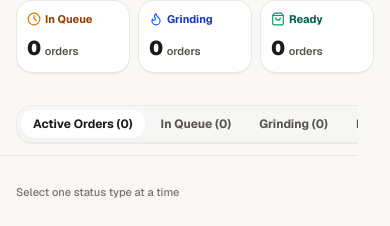
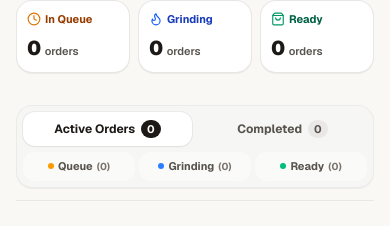
Before and after one commit to huzaifa-vu/atta-chakki-nextjs, a Next.js app: page /admin in a window 390 px wide. Shown: the part 199-425 px from the top of the page. Built offline with nearby package versions, Linux system fonts and the light colour scheme; no server answers; the database is empty.

Commit message:
feat(admin): zero-scroll mobile status filter navigation with untouched desktop tabs

```diff
--- a/src/app/admin/page.tsx
+++ b/src/app/admin/page.tsx
@@ -543,10 +543,112 @@ export default function AdminDashboardPage() {
 
         {/* Generous Spacing Buffer & Divider before Tabs */}
         <div className="pt-2 sm:pt-4 space-y-4 w-full min-w-0">
-          {/* Segmented Filter Navigation Tabs - Horizontally scrollable without breaking parent */}
-          <div className="w-full border-b border-stone-200/80 pb-3 overflow-x-auto no-scrollbar -mx-4 px-4 sm:mx-0 sm:px-0">
+          {/* Mobile Status Filter Navigation (Zero-scroll 2-tier segmented control) */}
+          <div className="sm:hidden w-full border-b border-stone-200/80 pb-3">
+            <div className="bg-stone-100/90 p-1.5 rounded-2xl border border-stone-200/70 shadow-2xs space-y-1.5 w-full">
+              {/* Row 1: Macro Views (Active Orders vs Completed History) */}
+              <div className="grid grid-cols-2 gap-1.5">
+                <button
+                  type="button"
+                  onClick={() => setActiveTab('all_active')}
+                  className={`py-2 px-3 rounded-xl text-xs font-bold transition-all cursor-pointer flex items-center justify-center gap-1.5 min-w-0 ${
+                    activeTab === 'all_active'
+                      ? 'bg-white text-stone-900 shadow-xs ring-1 ring-stone-900/5'
+                      : 'text-stone-600 hover:text-stone-900 hover:bg-white/40'
+                  }`}
+                >
+                  <span className="truncate">Active Orders</span>
+                  <span
+                    className={`text-[11px] px-1.5 py-0.5 rounded-full font-bold shrink-0 transition-colors ${
+                      activeTab === 'all_active'
+                        ? 'bg-stone-900 text-white'
+                        : 'bg-stone-200/80 text-stone-600'
+                    }`}
+                  >
+                    {activeOrders.length}
+                  </span>
+                </button>
+
+                <button
+                  type="button"
+                  onClick={() => setActiveTab('completed')}
+                  className={`py-2 px-3 rounded-xl text-xs font-bold transition-all cursor-pointer flex items-center justify-center gap-1.5 min-w-0 ${
+                    activeTab === 'completed'
+                      ? 'bg-stone-800 text-white shadow-xs'
+                      : 'text-stone-600 hover:text-stone-900 hover:bg-white/40'
+                  }`}
+                >
+                  <span className="truncate">Completed</span>
+                  <span
+                    className={`text-[11px] px-1.5 py-0.5 rounded-full font-bold shrink-0 transition-colors ${
+                      activeTab === 'completed'
+                        ? 'bg-stone-700 text-stone-200'
+                        : 'bg-stone-200/80 text-stone-600'
+                    }`}
+                  >
+                    {completedOrders.length}
+                  </span>
+                </button>
+              </div>
+
+              {/* Row 2: Active Pipeline Stage Sub-filters */}
+              <div className="grid grid-cols-3 gap-1">
+                <button
+                  type="button"
+                  onClick={() => setActiveTab('queued')}
+                  className={`py-1.5 px-1.5 rounded-xl text-[11px] font-bold transition-all cursor-pointer flex items-center justify-center gap-1 min-w-0 ${
+                    activeTab === 'queued'
+                      ? 'bg-amber-600 text-white shadow-xs'
+                      : 'bg-white/50 text-stone-600 hover:text-stone-900 hover:bg-white'
+                  }`}
+                >
+                  <span className={`w-1.5 h-1.5 rounded-full shrink-0 ${activeTab === 'queued' ? 'bg-amber-200' : 'bg-amber-500'}`} />
+                  <span className="truncate">Queue</span>
+                  <span className={`text-[10px] font-bold shrink-0 ${activeTab === 'queued' ? 'text-amber-100' : 'text-stone-500'}`}>
+                    ({queuedOrders.length})
+                  </span>
+                </button>
+
+                <button
+                  type="button"
+                  onClick={() => setActiveTab('grinding')}
+                  className={`py-1.5 px-1.5 rounded-xl text-[11px] font-bold transition-all cursor-pointer flex items-center justify-center gap-1 min-w-0 ${
+                    activeTab === 'grinding'
+                      ? 'bg-blue-600 text-white shadow-xs'
+                      : 'bg-white/50 text-stone-600 hover:text-stone-900 hover:bg-white'
+                  }`}
+                >
+                  <span className={`w-1.5 h-1.5 rounded-full shrink-0 ${activeTab === 'grinding' ? 'bg-blue-200' : 'bg-blue-500'}`} />
+                  <span className="truncate">Grinding</span>
+                  <span className={`text-[10px] font-bold shrink-0 ${activeTab === 'grinding' ? 'text-blue-100' : 'text-stone-500'}`}>
+                    ({grindingOrders.length})
+                  </span>
+                </button>
+
+                <button
+                  type="button"
+                  onClick={() => setActiveTab('ready')}
+                  className={`py-1.5 px-1.5 rounded-xl text-[11px] font-bold transition-all cursor-pointer flex items-center justify-center gap-1 min-w-0 ${
+                    activeTab === 'ready'
+                      ? 'bg-emerald-600 text-white shadow-xs'
+                      : 'bg-white/50 text-stone-600 hover:text-stone-900 hover:bg-white'
+                  }`}
+                >
+                  <span className={`w-1.5 h-1.5 rounded-full shrink-0 ${activeTab === 'ready' ? 'bg-emerald-200' : 'bg-emerald-500'}`} />
+                  <span className="truncate">Ready</span>
+                  <span className={`text-[10px] font-bold shrink-0 ${activeTab === 'ready' ? 'text-emerald-100' : 'text-stone-500'}`}>
+                    ({readyOrders.length})
+                  </span>
+                </button>
+              </div>
+            </div>
+          </div>
+
+          {/* Desktop Segmented Filter Navigation Tabs (Unchanged for >= sm / Desktop) */}
+          <div className="hidden sm:block w-full border-b border-stone-200/80 pb-3 overflow-x-auto no-scrollbar">
             <div className="bg-stone-100/90 p-1 rounded-2xl border border-stone-200/70 inline-flex items-center gap-1 shadow-2xs min-w-max">
               <button
+                type="button"
                 onClick={() => setActiveTab('all_active')}
                 className={`px-3 sm:px-3.5 py-1.5 rounded-xl text-xs font-bold whitespace-nowrap transition cursor-pointer ${
                   activeTab === 'all_active'
@@ -558,6 +660,7 @@ export default function AdminDashboardPage() {
               </button>
 
               <button
+                type="button"
                 onClick={() => setActiveTab('queued')}
                 className={`px-3 sm:px-3.5 py-1.5 rounded-xl text-xs font-bold whitespace-nowrap transition cursor-pointer ${
                   activeTab === 'queued'
@@ -569,6 +672,7 @@ export default function AdminDashboardPage() {
               </button>
 
               <button
+                type="button"
                 onClick={() => setActiveTab('grinding')}
                 className={`px-3 sm:px-3.5 py-1.5 rounded-xl text-xs font-bold whitespace-nowrap transition cursor-pointer ${
                   activeTab === 'grinding'
@@ -580,6 +684,7 @@ export default function AdminDashboardPage() {
               </button>
 
               <button
+                type="button"
                 onClick={() => setActiveTab('ready')}
                 className={`px-3 sm:px-3.5 py-1.5 rounded-xl text-xs font-bold whitespace-nowrap transition cursor-pointer ${
                   activeTab === 'ready'
@@ -591,6 +696,7 @@ export default function AdminDashboardPage() {
               </button>
 
               <button
+                type="button"
                 onClick={() => setActiveTab('completed')}
                 className={`px-3 sm:px-3.5 py-1.5 rounded-xl text-xs font-bold whitespace-nowrap transition cursor-pointer ${
                   activeTab === 'completed'
```
